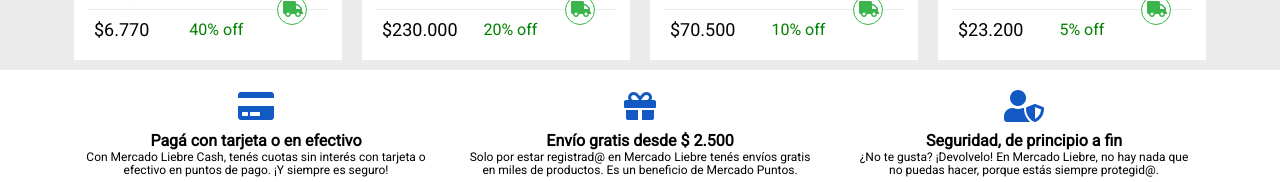
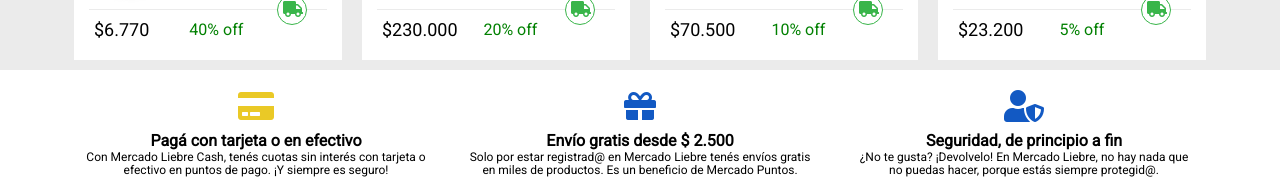
Before and after one commit to GUIPARO/Mercado-Liebre, a website: page views/home.html in a window 1280 px wide. In both pictures the pointer is over the icon 256 px from the left and 1225 px from the top of the page. Shown: the part 1119-1301 px from the top of the page. Drawn offline with Linux system fonts and the light colour scheme; files whose address does not match are found by name.

Commit message:
Se corrige errores en iconos del footer

```diff
--- a/public/css/style.css
+++ b/public/css/style.css
@@ -548,7 +548,7 @@ footer .container-footer .elementos-footer{
     justify-content: space-between;
 }
 
-.card:hover, .gift:hover, .security:hover{
+.card i:hover, .gift i:hover, .security i:hover{
     color: #EAC926;
 }
 }
```
